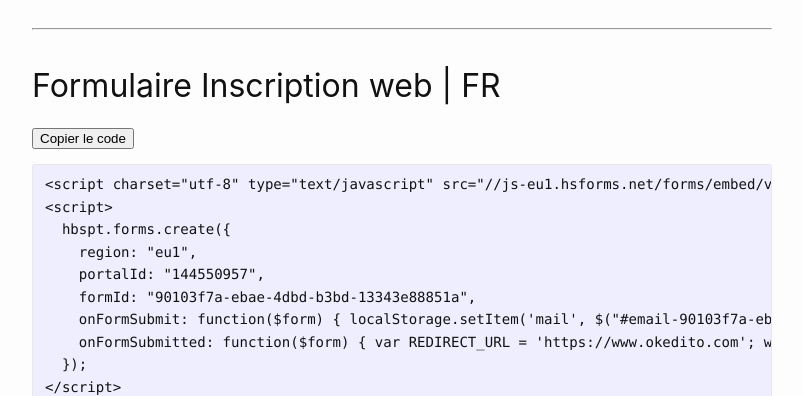
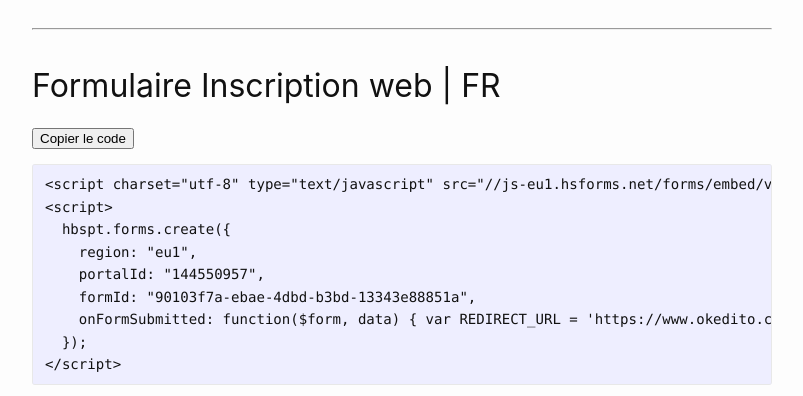
Before and after one commit to Okedito/web-sandbox, a Jekyll site: the page built from clients/civc/index.markdown, in a window 1280 px wide and 900 px high, scrolled down 4012 px, cut to the strip 84-480 px from the top of the window. Shown: the whole strip, without its empty margins (238-1041 px from the left). Built offline with Jekyll 4.4.1, drawn with Linux system fonts in a browser that asks for light colours.

Commit message:
Updates CIVC

```diff
--- a/clients/civc/index.markdown
+++ b/clients/civc/index.markdown
@@ -64,21 +64,15 @@ forms:
 #  onFormSubmitted:
 - name: Formulaire Inscription web | FR
   id: 90103f7a-ebae-4dbd-b3bd-13343e88851a
-  onFormSubmit: "function($form) {
-      localStorage.setItem('mail', $(\"#email-90103f7a-ebae-4dbd-b3bd-13343e88851a\")[0].value);
-      localStorage.setItem('firstname', $(\"#firstname-90103f7a-ebae-4dbd-b3bd-13343e88851a\")[0].value);
-      localStorage.setItem('lastname', $(\"#lastname-90103f7a-ebae-4dbd-b3bd-13343e88851a\")[0].value);
-      localStorage.setItem('country', $(\"#pays-90103f7a-ebae-4dbd-b3bd-13343e88851a\")[0].value);
-      localStorage.setItem('pro_status', $(\"#type_de_contact-90103f7a-ebae-4dbd-b3bd-13343e88851a\")[0].value);
-    }"
-  onFormSubmitted: "function($form) {
+  onFormSubmitted: "function($form, data) {
       var REDIRECT_URL = 'https://www.okedito.com';
+      let submission = data.submissionValues;
       window.location.href = REDIRECT_URL
-        + \"?email=\" + encodeURIComponent(localStorage.getItem(\"mail\"))
-        + \"&firstname=\" + encodeURIComponent(localStorage.getItem(\"firstname\"))
-        + \"&lastname=\" + encodeURIComponent(localStorage.getItem(\"lastname\"))
-        + \"&country=\" + encodeURIComponent(localStorage.getItem(\"country\"))
-        + \"&pro_status=\" + encodeURIComponent(localStorage.getItem(\"pro_status\"));
+        + \"?email=\" + encodeURIComponent(submission.email)
+        + \"&firstname=\" + encodeURIComponent(submission.firstname)
+        + \"&lastname=\" + encodeURIComponent(submission.lastname)
+        + \"&country=\" + encodeURIComponent(submission.pays)
+        + \"&pro_status=\" + encodeURIComponent(submission.type_de_contact);
     }"
 ---
 
```
